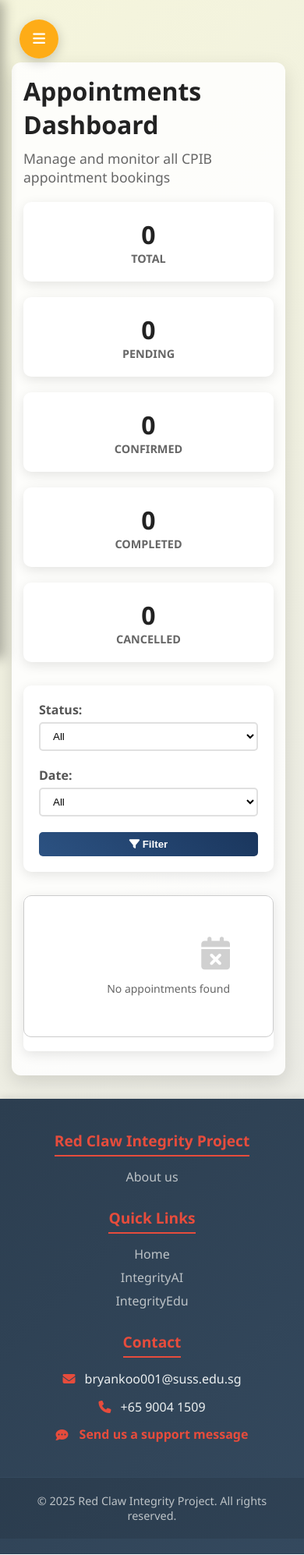
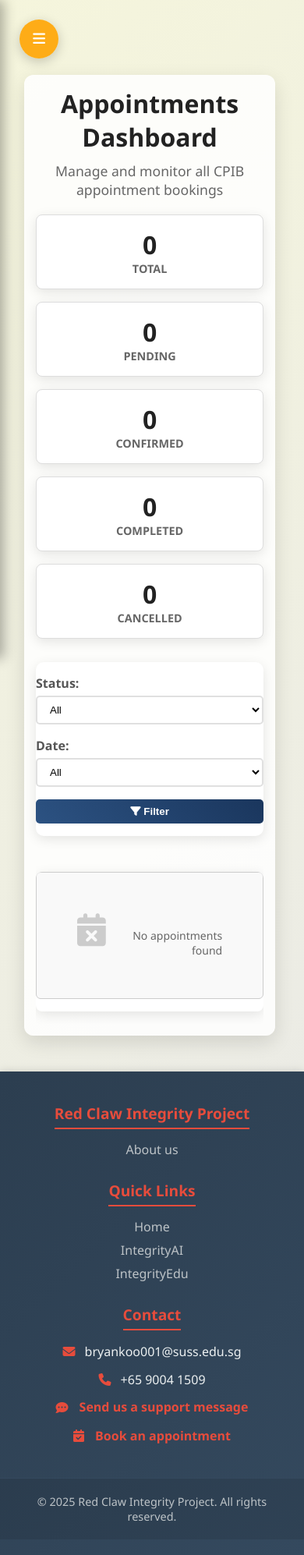
Before and after one commit to bryankoozy/Red-Claw-Project, a Flask app: page /appointments in a window 390 px wide. Shown: the whole page at 78% size. Run offline with Flask 3, Linux system fonts and the light colour scheme; the visitor is signed in with stand-in values (Sample User, id 1).

Commit message:
edited the appointment page

```diff
--- a/static/styles.css
+++ b/static/styles.css
@@ -1716,9 +1716,7 @@ body {
 
 
 
-/* ================================
-   appointments Details
-================================= */
+
 
 /* ================================
    Appointments Details
@@ -2153,6 +2151,100 @@ body {
   }
 
 
+
+
+
+
+
+
+  .appointments {
+    padding: 1rem;
+  }
+
+  .appointments .dashboard-header {
+    text-align: center;
+  }
+
+  .appointments .stats-section {
+    display: flex;
+    flex-wrap: wrap;
+    gap: 1rem;
+    justify-content: center;
+  }
+
+  .appointments .stat-card {
+    flex: 1 1 45%;
+    text-align: center;
+    padding: 1rem;
+    border: 1px solid #ddd;
+    border-radius: 8px;
+    min-width: 140px;
+  }
+
+  .appointments .filters-section {
+    flex-direction: column;
+    gap: 1rem;
+    padding: 1rem 0;
+  }
+
+  .appointments .filter-form {
+    display: flex;
+    flex-direction: column;
+    gap: 1rem;
+  }
+
+  .appointments .filter-group {
+    width: 100%;
+  }
+
+  .appointments .table-responsive {
+    overflow-x: auto;
+  }
+
+  .appointments table {
+    width: 100%;
+    border-collapse: collapse;
+    font-size: 0.85rem;
+  }
+
+  .appointments thead {
+    display: none;
+  }
+
+  .appointments tbody tr {
+    display: block;
+    margin-bottom: 1rem;
+    border: 1px solid #ccc;
+    border-radius: 6px;
+    padding: 0.75rem;
+    background-color: #f9f9f9;
+  }
+
+  .appointments tbody td {
+    display: flex;
+    justify-content: space-between;
+    padding: 0.5rem 0;
+    border: none;
+    border-bottom: 1px solid #eee;
+  }
+
+  .appointments tbody td:last-child {
+    border-bottom: none;
+  }
+
+  .appointments tbody td::before {
+    content: attr(data-label);
+    font-weight: bold;
+    flex: 1;
+    margin-right: 0.5rem;
+  }
+
+  .appointments .pagination {
+    flex-direction: column;
+    align-items: center;
+    gap: 0.5rem;
+    text-align: center;
+  }
 }
 
 
--- a/templates/base.html
+++ b/templates/base.html
@@ -184,6 +184,13 @@
             <i class="fas fa-comment-dots"></i> Send us a support message
           </a>
         </p>
+
+        <p>
+          <a href="{{ url_for('settings') }}#appointment-booking-section" class="support-link">
+            <i class="fas fa-calendar-check"></i> Book an appointment
+          </a>
+        </p>
+
         {% endif %}
 
       </div>
```
